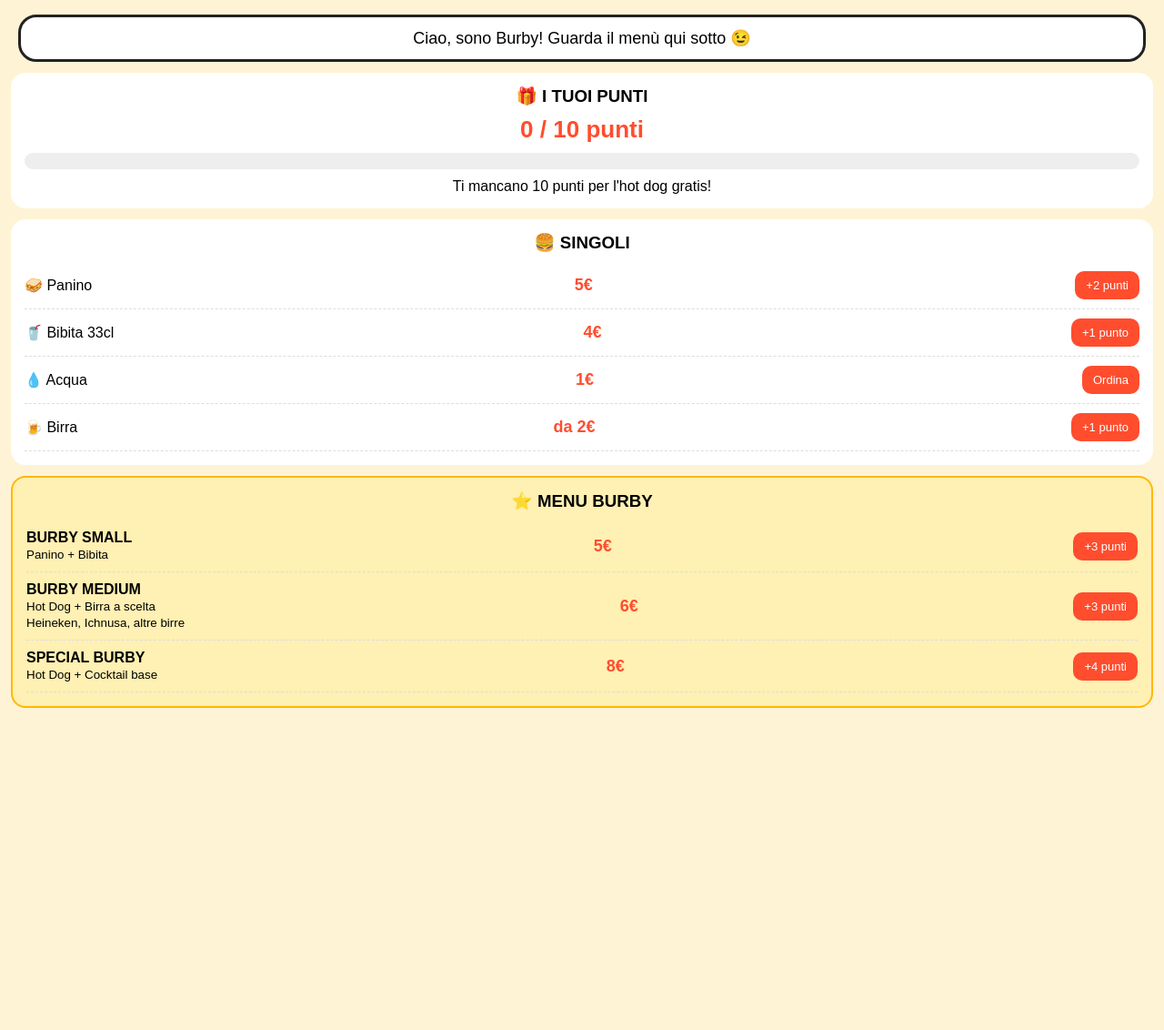
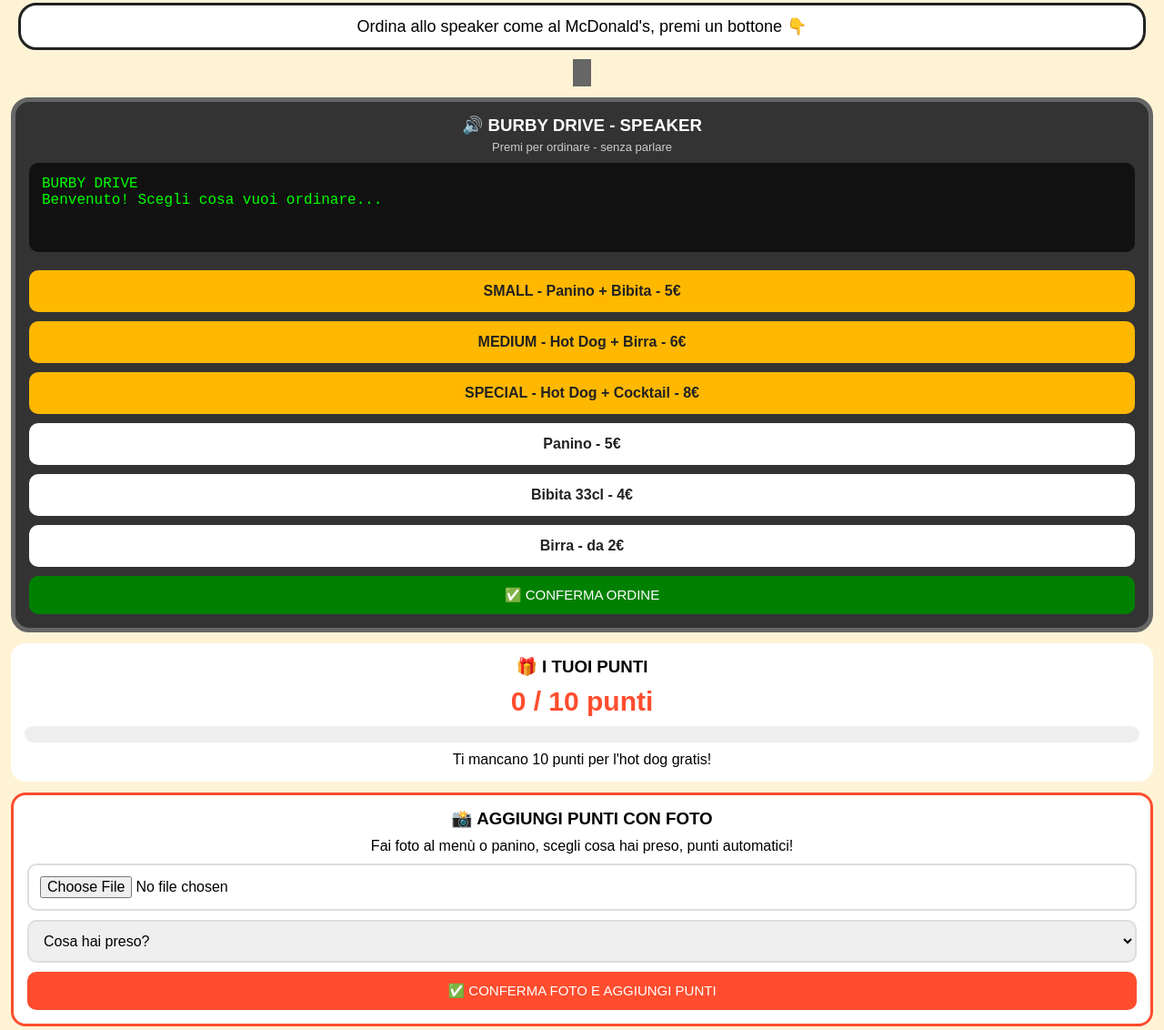
Before and after one commit to eliadegiorgi61-alt/burby-app.html, a plain HTML site: page index.html in a window 1280 px wide. Shown: the part 168-1300 px from the top of the page at 91% size. Before the commit the page ends 958 px from the top, so only its background shows below. Drawn offline with Linux system fonts and the light colour scheme.

Commit message:
Update index.html

```diff
--- a/index.html
+++ b/index.html
@@ -7,24 +7,45 @@
 <style>
 body{margin:0;font-family:Arial;background:#FFF3D6;text-align:center}
 .header{background:#FF4D2E;color:white;padding:15px;font-size:22px;font-weight:bold}
-.mascotte{font-size:100px;animation:salta 1s infinite alternate}
-@keyframes salta{from{transform:translateY(0)}to{transform:translateY(-12px)}}
+.mascotte{font-size:90px}
 .fumetto{background:white;border:3px solid #222;border-radius:20px;padding:12px;margin:10px 20px;font-size:18px}
 .card{background:white;margin:12px;border-radius:16px;padding:15px;text-align:left}
 .card h3{text-align:center;margin:0 0 10px 0}
 .riga{display:flex;justify-content:space-between;align-items:center;padding:10px 0;border-bottom:1px dashed #ddd}
-.prezzo{font-weight:bold;color:#FF4D2E;font-size:18px;white-space:nowrap;margin:0 8px}
-button{background:#FF4D2E;color:white;border:none;padding:8px 12px;border-radius:10px;font-size:13px;white-space:nowrap}
-.punti{font-size:26px;font-weight:bold;color:#FF4D2E;text-align:center}
+.prezzo{font-weight:bold;color:#FF4D2E;font-size:18px}
+button{background:#FF4D2E;color:white;border:none;padding:12px 16px;border-radius:10px;font-size:15px;width:100%;margin-top:10px}
+select,input{width:100%;padding:12px;border-radius:10px;border:2px solid #ddd;font-size:16px;margin-top:10px;box-sizing:border-box}
+.punti{font-size:30px;font-weight:bold;color:#FF4D2E;text-align:center}
 .barra{height:18px;background:#eee;border-radius:10px;overflow:hidden;margin:10px 0}
 .progresso{height:100%;width:0%;background:#FFB800}
 .speciale{background:#FFF0B3;border:2px solid #FFB800}
+#anteprima{width:100%;border-radius:12px;margin-top:10px;display:none}
+/* SPEAKER MCDONALD - SENZA VOCE */
+.palo{width:20px;height:30px;background:#666;margin:0 auto}
+.speaker-box{background:#333;color:white;padding:15px;border-radius:20px;margin:12px;border:5px solid #666}
+.schermo{background:#111;color:#0f0;padding:14px;border-radius:10px;font-family:monospace;font-size:16px;min-height:70px;margin:10px 0;text-align:left}
+.btn-speaker{background:#FFB800;color:#222;font-weight:bold;font-size:16px;padding:14px}
+.btn-speaker:active{background:#fff}
 </style>
 </head>
 <body>
 <div class="header">🦉 BURBY - Panini & Hot Dog Trailer</div>
 <div class="mascotte">🦉🌭</div>
-<div class="fumetto">Ciao, sono Burby! Guarda il menù qui sotto 😉</div>
+<div class="fumetto">Ordina allo speaker come al McDonald's, premi un bottone 👇</div>
+
+<div class="palo"></div>
+<div class="speaker-box">
+<h3 style="margin:0">🔊 BURBY DRIVE - SPEAKER</h3>
+<p style="font-size:13px;margin:5px 0;color:#ccc">Premi per ordinare - senza parlare</p>
+<div class="schermo" id="schermo">BURBY DRIVE<br>Benvenuto! Scegli cosa vuoi ordinare...</div>
+<button class="btn-speaker" onclick="ordina('BURBY SMALL - Panino + Bibita','5€')">SMALL - Panino + Bibita - 5€</button>
+<button class="btn-speaker" onclick="ordina('BURBY MEDIUM - Hot Dog + Birra','6€')">MEDIUM - Hot Dog + Birra - 6€</button>
+<button class="btn-speaker" onclick="ordina('SPECIAL BURBY - Hot Dog + Cocktail','8€')">SPECIAL - Hot Dog + Cocktail - 8€</button>
+<button class="btn-speaker" onclick="ordina('Panino','5€')" style="background:white">Panino - 5€</button>
+<button class="btn-speaker" onclick="ordina('Bibita 33cl','4€')" style="background:white">Bibita 33cl - 4€</button>
+<button class="btn-speaker" onclick="ordina('Birra','da 2€')" style="background:white">Birra - da 2€</button>
+<button onclick="conferma()" style="background:green">✅ CONFERMA ORDINE</button>
+</div>
 
 <div class="card">
 <h3>🎁 I TUOI PUNTI</h3>
@@ -33,29 +54,71 @@ button{background:#FF4D2E;color:white;border:none;padding:8px 12px;border-radius
 <div id="premio" style="text-align:center">Ti mancano 10 punti per l'hot dog gratis!</div>
 </div>
 
+<div class="card" style="border:3px solid #FF4D2E">
+<h3>📸 AGGIUNGI PUNTI CON FOTO</h3>
+<p style="text-align:center;margin:0">Fai foto al menù o panino, scegli cosa hai preso, punti automatici!</p>
+<input type="file" accept="image/*" capture="environment" id="foto" onchange="mostraFoto(this)">
+<img id="anteprima">
+<select id="scelta">
+<option value="0">Cosa hai preso?</option>
+<option value="1">Bibita 33cl - 1 punto</option>
+<option value="1">Birra - 1 punto</option>
+<option value="2">Panino - 2 punti</option>
+<option value="3">BURBY SMALL - 3 punti</option>
+<option value="3">BURBY MEDIUM - 3 punti</option>
+<option value="4">SPECIAL BURBY - 4 punti</option>
+</select>
+<button onclick="aggiungiFoto()">✅ CONFERMA FOTO E AGGIUNGI PUNTI</button>
+</div>
+
 <div class="card">
 <h3>🍔 SINGOLI</h3>
-<div class="riga"><span>🥪 Panino</span><span class="prezzo">5€</span><button onclick="aggiungi(2)">+2 punti</button></div>
-<div class="riga"><span>🥤 Bibita 33cl</span><span class="prezzo">4€</span><button onclick="aggiungi(1)">+1 punto</button></div>
-<div class="riga"><span>💧 Acqua</span><span class="prezzo">1€</span><button onclick="aggiungi(0)">Ordina</button></div>
-<div class="riga"><span>🍺 Birra</span><span class="prezzo">da 2€</span><button onclick="aggiungi(1)">+1 punto</button></div>
+<div class="riga"><span>🥪 Panino</span><span class="prezzo">5€</span></div>
+<div class="riga"><span>🥤 Bibita 33cl</span><span class="prezzo">4€</span></div>
+<div class="riga"><span>💧 Acqua</span><span class="prezzo">1€</span></div>
+<div class="riga"><span>🍺 Birra</span><span class="prezzo">da 2€</span></div>
 </div>
 
 <div class="card speciale">
 <h3>⭐ MENU BURBY</h3>
-<div class="riga"><span><b>BURBY SMALL</b><br><small>Panino + Bibita</small></span><span class="prezzo">5€</span><button onclick="aggiungi(3)">+3 punti</button></div>
-<div class="riga"><span><b>BURBY MEDIUM</b><br><small>Hot Dog + Birra a scelta<br>Heineken, Ichnusa, altre birre</small></span><span class="prezzo">6€</span><button onclick="aggiungi(3)">+3 punti</button></div>
-<div class="riga"><span><b>SPECIAL BURBY</b><br><small>Hot Dog + Cocktail base</small></span><span class="prezzo">8€</span><button onclick="aggiungi(4)">+4 punti</button></div>
+<div class="riga"><span><b>BURBY SMALL</b><br><small>Panino + Bibita</small></span><span class="prezzo">5€</span></div>
+<div class="riga"><span><b>BURBY MEDIUM</b><br><small>Hot Dog + Birra a scelta<br>Heineken, Ichnusa, altre birre</small></span><span class="prezzo">6€</span></div>
+<div class="riga"><span><b>SPECIAL BURBY</b><br><small>Hot Dog + Cocktail base</small></span><span class="prezzo">8€</span></div>
 </div>
 
 <script>
-let punti=0;
-function aggiungi(p){
-punti+=p;
-document.getElementById('punti').innerText=punti;
-document.getElementById('barra').style.width=Math.min(punti*10,100)+'%';
-if(punti>=10){document.getElementById('premio').innerText='🎉 HAI VINTO UN HOT DOG GRATIS! Mostra questa schermata!';}
-else{document.getElementById('premio').innerText='Ti mancano '+(10-punti)+' punti per l\'hot dog gratis!';}
+let punti = parseInt(localStorage.getItem('burby_punti') || '0');
+let ordineCorrente = "";
+aggiorna();
+function ordina(nome, prezzo){
+  ordineCorrente = nome + " - " + prezzo;
+  document.getElementById('schermo').innerHTML = "HAI SCELTO:<br>" + ordineCorrente + "<br><br>Premi CONFERMA per inviare!";
+}
+function conferma(){
+  if(!ordineCorrente){ alert('Scegli prima un bottone!'); return; }
+  alert("ORDINE INVIATO:\n" + ordineCorrente + "\n\nMostra questa schermata al trailer!");
+  document.getElementById('schermo').innerHTML = "ORDINE INVIATO:<br>" + ordineCorrente + "<br><br>Procedi al ritiro! Grazie!";
+}
+function mostraFoto(input){
+  if(input.files && input.files[0]){
+    let r=new FileReader();
+    r.onload=function(e){ let img=document.getElementById('anteprima'); img.src=e.target.result; img.style.display='block'; };
+    r.readAsDataURL(input.files[0]);
+  }
+}
+function aggiungiFoto(){
+  let foto=document.getElementById('foto').files.length;
+  let p=parseInt(document.getElementById('scelta').value);
+  if(foto==0){ alert('Prima fai la foto!'); return; }
+  if(p==0){ alert('Scegli cosa hai preso!'); return; }
+  punti+=p; localStorage.setItem('burby_punti',punti); aggiorna();
+  alert("Foto ricevuta! +"+p+" punti!");
+}
+function aggiorna(){
+  document.getElementById('punti').innerText=punti;
+  document.getElementById('barra').style.width=Math.min(punti*10,100)+'%';
+  if(punti>=10){ document.getElementById('premio').innerText='🎉 HAI VINTO UN HOT DOG GRATIS!'; }
+  else{ document.getElementById('premio').innerText='Ti mancano '+(10-punti)+' punti per l\'hot dog gratis!'; }
 }
 </script>
 </body>
```
